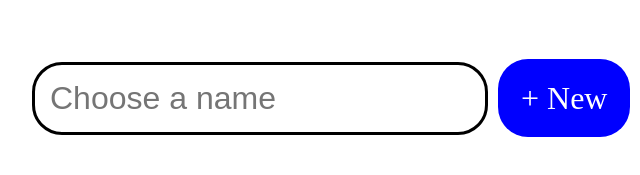
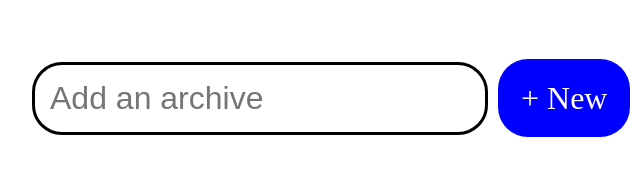
Before and after one commit to arthem1z/note-taking, a website: page Client/Home/index.html in a window 1280 px wide. Shown: the part 133-308 px from the top of the page, 318-958 px from the left. Drawn offline with Linux system fonts and the light colour scheme; files that its build step writes are made by us from their sources; no server answers; files whose address does not match are found by name.

Commit message:
Made the UI slightly more user friendly

```diff
--- a/Client/Home/index.html
+++ b/Client/Home/index.html
@@ -12,7 +12,7 @@
 <body>
     <h1>Note Taking App</h1>
     <div id="new-archive-container">
-        <input type="text" placeholder="Choose a name" id="new-archive-input">
+        <input type="text" placeholder="Add an archive" id="new-archive-input">
         <div id="new-archive-btn"><p>+ New</p></div>
     </div>
     <div id="archives-container">
```
Also changed, not shown: Client/Archive/index.html (+1 -1 lines).
